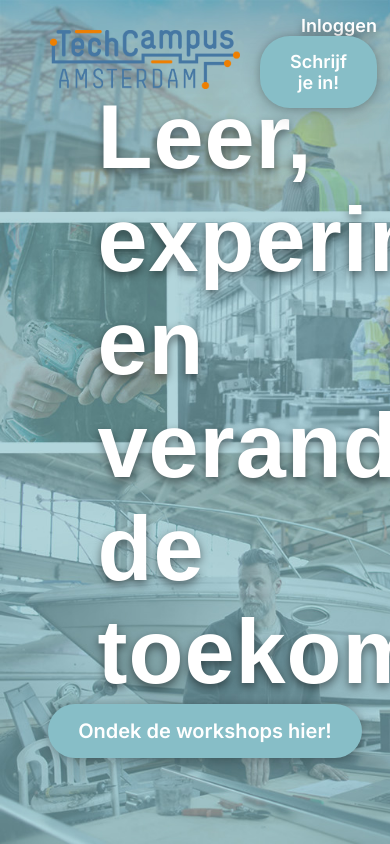
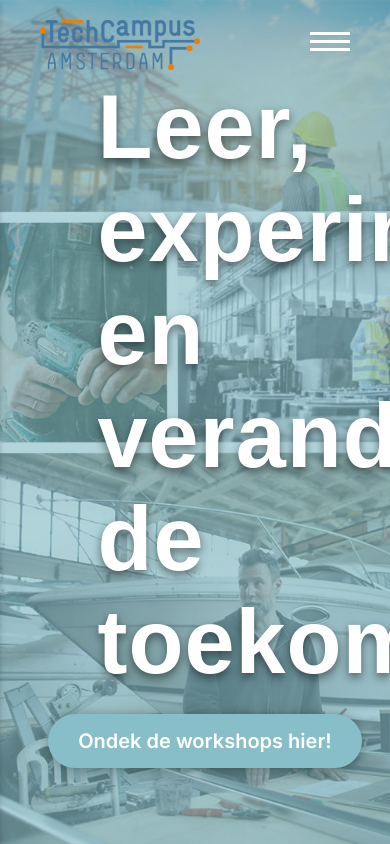
Before and after one commit to Kipmevrouw/Proeve-Frontend, a React (Create React App) app in the folder frontend/: page / in a window 390 px wide. Shown: the top 844 px of the page. Built offline with nearby package versions, Linux system fonts and the light colour scheme; a web font is replaced by a local one.

Commit message:
feat: added hamburgermenu

```diff
--- a/frontend/public/index.html
+++ b/frontend/public/index.html
@@ -9,10 +9,10 @@
     <link rel="preconnect" href="https://fonts.gstatic.com" crossorigin>
     <link href="https://fonts.googleapis.com/css2?family=Inter:wght@100..900&family=Jockey+One&display=swap" rel="stylesheet">
     <meta
-      name="TechCampus"
+      name="Techyourtalentamsterdam"
       content=""
     />
-    <title>TechCampus</title>
+    <title>Techyourtalentamsterdam</title>
   </head>
   <body>
     <noscript>You need to enable JavaScript to run this app.</noscript>
--- /dev/null
+++ b/frontend/src/components/Home-Sub-Components/HamburgerMenu/HamburgerMenu.css
@@ -0,0 +1,97 @@
+@media (min-width: 625px) {
+    .hamburger-menu {
+      display: none;
+    }
+    .navHamburgerLogo {
+        display: none;
+    }
+  }
+
+    .hamburger-menu {
+    position: fixed;
+    top: 0;
+    right: 0;
+    width: 100%;
+    }
+
+    .navHamburgerLogo {
+    width: 160px;
+    height: auto;
+    position: fixed;
+    margin: 20px 0px 0px 40px;
+    }
+
+  .menu-btn {
+    width: 40px;
+    height: 40px;
+    cursor: pointer;
+    position: absolute;
+    top: 40px;
+    right: 40px;
+    z-index: 999;
+  }
+
+  .menu-items {
+    list-style-type: none;
+    padding: 0;
+    margin: 0;
+    position: fixed;
+    top: 0;
+    left: 0;
+    background-color: #fff;
+    width: 50%;
+    height: 100%;
+    box-shadow: 0px 2px 5px rgba(0, 0, 0, 0.2);
+    transition: transform 0.3s ease;
+    transform: translateX(-100%);
+    overflow-y: auto;
+  }
+
+  .menu-items.open {
+    transform: translateX(0);
+  }
+
+
+  .menu-btn__burger {
+    width: 100%;
+    height: 3px;
+    background-color: rgb(255, 255, 255);
+    position: relative;
+    transition: all 0.3s ease;
+  }
+
+  .menu-btn__burger::before,
+  .menu-btn__burger::after {
+    content: '';
+    position: absolute;
+    width: 100%;
+    height: 3px;
+    background-color: #ffffff;
+    transition: all 0.3s ease;
+  }
+
+  .menu-btn__burger::before {
+    top: -8px;
+  }
+
+  .menu-btn__burger::after {
+    top: 8px;
+  }
+
+  .menu-btn__cross::before,
+.menu-btn__cross::after {
+  content: '';
+  position: absolute;
+  width: 100%;
+  height: 3px;
+  background-color: #ffffff;
+  transition: all 0.3s ease;
+}
+
+.menu-btn__cross::before {
+  transform: rotate(45deg);
+}
+
+.menu-btn__cross::after {
+  transform: rotate(-45deg);
+}
--- /dev/null
+++ b/frontend/src/components/Home-Sub-Components/HamburgerMenu/HamburgerMenu.js
@@ -0,0 +1,32 @@
+import React, { useState } from 'react';
+import './HamburgerMenu.css';
+
+const HamburgerMenu = ({Logo}) => {
+  const [isOpen, setIsOpen] = useState(false);
+
+  const toggleMenu = () => {
+    setIsOpen(!isOpen);
+  };
+
+  return (
+    <>
+    <img src={Logo} alt="TechCampusLogo" className='navHamburgerLogo'></img>
+    <div className="hamburger-menu">
+        <div className={`menu-btn ${isOpen ? 'open' : ''}`} onClick={toggleMenu}>
+            {isOpen ? (
+            <div className="menu-btn__cross"></div>
+            ) : (
+            <div className="menu-btn__burger"></div>
+            )}
+        </div>
+        <ul className={`menu-items ${isOpen ? 'open' : ''}`}>
+            <li>Item 1</li>
+            <li>Item 2</li>
+            <li>Item 3</li>
+        </ul>
+    </div>
+    </>
+  );
+};
+
+export default HamburgerMenu;
--- a/frontend/src/components/Home-Sub-Components/Navigation/Navigation.css
+++ b/frontend/src/components/Home-Sub-Components/Navigation/Navigation.css
@@ -1,3 +1,9 @@
+@media (max-width: 625px) {
+    .nav {
+      display: none;
+    }
+}
+
 .nav {
     padding: 15px 50px 15px 50px;
     position: fixed;
--- a/frontend/src/components/Home-Sub-Components/Section_1/Section_1.css
+++ b/frontend/src/components/Home-Sub-Components/Section_1/Section_1.css
@@ -13,6 +13,7 @@
     text-shadow: 0 4px 10px rgba(0, 0, 0, 0.493);
     letter-spacing: 1px;
     font-size: 90px;
+    padding: 0 0 20px 0;
 }
 
 .Section_1_Button {
--- a/frontend/src/pages/Homepage.js
+++ b/frontend/src/pages/Homepage.js
@@ -1,4 +1,5 @@
 import Footer from "../components/Home-Sub-Components/Footer/Footer";
+import HamburgerMenu from "../components/Home-Sub-Components/HamburgerMenu/HamburgerMenu";
 import Navigation from "../components/Home-Sub-Components/Navigation/Navigation";
 import Section_1 from "../components/Home-Sub-Components/Section_1/Section_1";
 import Section_2 from "../components/Home-Sub-Components/Section_2/Section_2";
@@ -7,6 +8,9 @@ const Homepage = () => {
     return (
         <>
             <Navigation
+                Logo="/images/Home-Sub-images/TechCampusLogo.png"
+            />
+            <HamburgerMenu
                 Logo="/images/Home-Sub-images/TechCampusLogo.png"
             />
             <Section_1/>
```
Also changed, not shown: 1 other file (tests, documents, lock files or other folders).
